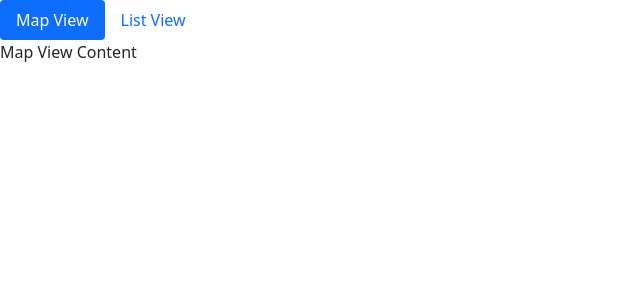
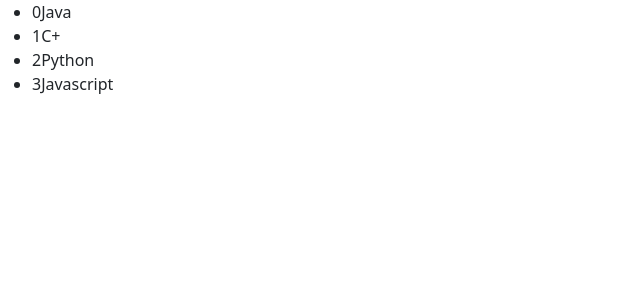
Before and after one commit to sotigian/Angular-project, an Angular app: page / in a window 1280 px wide. Shown: the top 300 px of the page, without its empty margins (0-640 px from the left). Built offline with nearby package versions, Linux system fonts and the light colour scheme.

Commit message:
Directives (ngFor)

```diff
--- a/src/app/app.component.html
+++ b/src/app/app.component.html
@@ -1,22 +1,5 @@
-<ul class="nav nav-pills">
-    <li >
-        <a
-          [class.active]="viewMode=='map'"
-          (click)="viewMode='map'"
-          class="nav-link">Map View
-       </a>
-    </li>
-    <li>
-        <a
-          [class.active]="viewMode=='list'"
-          (click)="viewMode='list'"
-          class="nav-link">
-          List View
-        </a>
+<ul>
+    <li *ngFor="let course of courses; index as i">
+        {{i}}{{course.title}}
     </li>
 </ul>
-<div [ngSwitch]="viewMode">
-    <div *ngSwitchCase="'map'">Map View Content</div>
-    <div *ngSwitchCase="'list'">List View Content</div>
-    <div *ngSwitchDefault>Otherwise</div>
-</div>
--- a/src/app/app.component.ts
+++ b/src/app/app.component.ts
@@ -6,5 +6,10 @@ import { Component } from '@angular/core';
   styleUrls: ['./app.component.css']
 })
 export class AppComponent {
-  viewMode = "map"
+  courses = [
+    {id:1, title: "Java"},
+    {id:2, title: "C+"},
+    {id:3, title: "Python"},
+    {id:4, title: "Javascript"}
+  ];
 }
```
